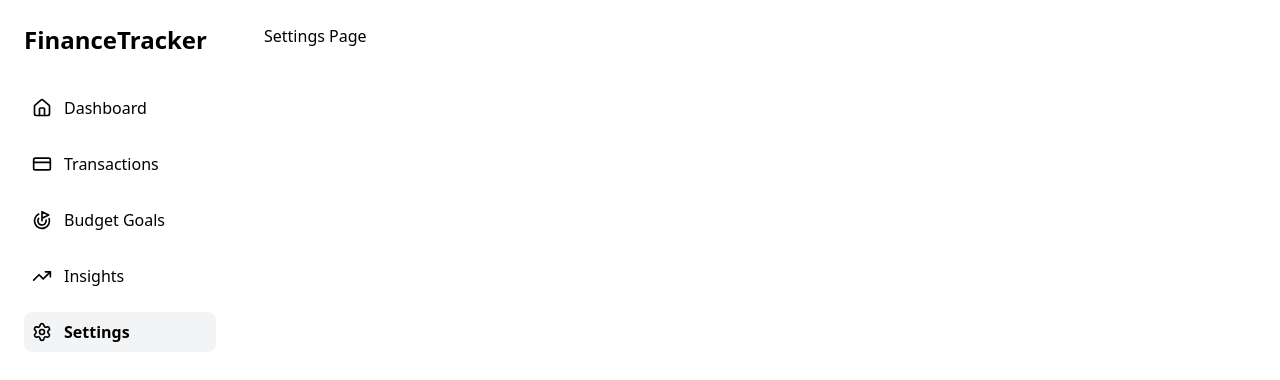
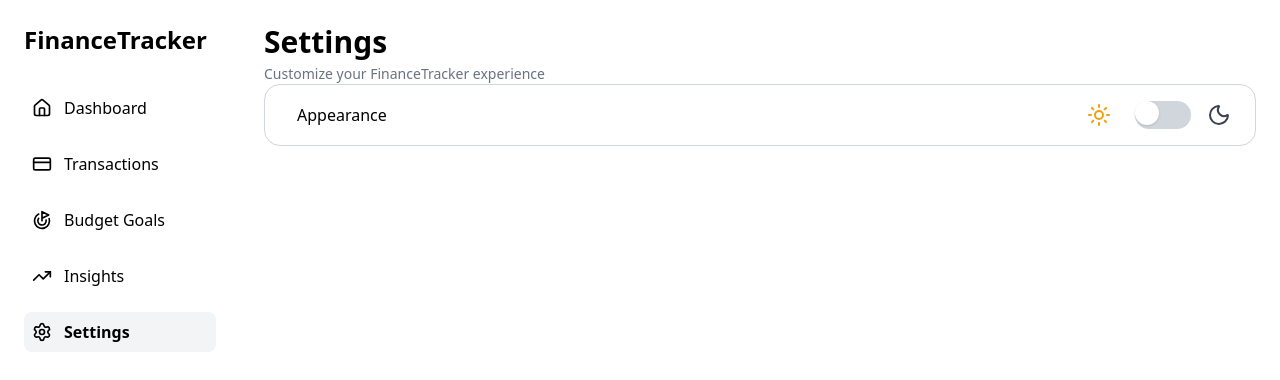
Before and after one commit to prabhatsingh415/Finance-Tracker, a React (Vite) app: page /settings in a window 1280 px wide. Shown: the top 380 px of the page. Built offline with nearby package versions, Linux system fonts and the light colour scheme.

Commit message:
started building setting page, added theme mode toggle button !

```diff
--- a/package.json
+++ b/package.json
@@ -10,6 +10,7 @@
     "preview": "vite preview"
   },
   "dependencies": {
+    "@headlessui/react": "^2.2.9",
     "@reduxjs/toolkit": "^2.9.0",
     "@tailwindcss/vite": "^4.1.13",
     "lucide-react": "^0.544.0",
--- a/src/App.jsx
+++ b/src/App.jsx
@@ -1,15 +1,15 @@
 import React from "react";
 import { Routes, Route } from "react-router-dom";
 import SidePannel from "./components/SidePannel";
-import Dashboard from "./pages/Dashboard";
-import Transactions from "./pages/Transactions";
-import BudgetGoals from "./pages/BudgetGoals";
-import Insights from "./pages/Insights";
-import Settings from "./pages/Settings";
+import Dashboard from "./pages/Dashboard.jsx";
+import Transactions from "./pages/Transactions.jsx";
+import BudgetGoals from "./pages/BudgetGoals.jsx";
+import Insights from "./pages/Insights.jsx";
+import Settings from "./pages/Settings.jsx";
 
 function App() {
   return (
-    <div className="flex h-screen w-screen">
+    <div className="flex h-screen w-full bg-white dark:bg-[#000000] dark:text-white ">
       <SidePannel />
       <div className="flex-1 p-6 md:ml-60">
         <Routes>
--- a/src/components/SidePannel.jsx
+++ b/src/components/SidePannel.jsx
@@ -43,14 +43,14 @@ function SidePannel() {
 
   return (
     <>
-      <div className="md:hidden h-screen flex items-start p-4 dark:bg-gray-900 ">
+      <div className="md:hidden h-screen flex items-start p-4 dark:bg-[#000000] dark:text-white ">
         <button onClick={() => setOpen(!open)}>
           <PanelLeft size={28} />
         </button>
       </div>
       <div
         className={`
-          fixed top-0 z-50 left-0 h-full w-60 p-6 bg-white dark:bg-gray-900
+          fixed top-0 z-50 left-0 h-full w-60 p-6 bg-white dark:bg-[#000000] dark:text-white
           transform transition-transform duration-300 ease-in-out
           md:translate-x-0
           ${open ? "translate-x-0" : "-translate-x-full"}
@@ -61,7 +61,7 @@ function SidePannel() {
           <CircleX size={25} />
         </button>
         <h2 className="text-2xl font-bold mb-8">FinanceTracker</h2>
-        <div className="flex flex-col gap-4 w-full">
+        <div className="flex flex-col gap-4 w-full ">
           {options.map((option) => (
             <NavLink
               key={option.id}
--- /dev/null
+++ b/src/components/ToggleButton.jsx
@@ -0,0 +1,32 @@
+import React from "react";
+
+function ToggleButton({
+  enabled,
+  setEnabled,
+  width = 56,
+  height = 28,
+  circleSize = 20,
+  onColor = "bg-blue-500",
+  offColor = "bg-gray-300",
+}) {
+  return (
+    <div
+      onClick={() => setEnabled(!enabled)}
+      style={{ width: width, height: height }}
+      className={`flex items-center rounded-full p-1 cursor-pointer transition-colors duration-300 ${
+        enabled ? onColor : offColor
+      }`}
+    >
+      <div
+        style={{
+          width: circleSize,
+          height: circleSize,
+          transform: `translateX(${enabled ? width - circleSize - 2 : 0}px)`,
+        }}
+        className="bg-white rounded-full shadow-md transition-transform duration-300"
+      ></div>
+    </div>
+  );
+}
+
+export default ToggleButton;
--- a/src/pages/Dashboard.jsx
+++ b/src/pages/Dashboard.jsx
@@ -59,7 +59,7 @@ function Dashboard() {
   }));
 
   return (
-    <div className="flex flex-col justify-center items-center gap-10 p-4 md:p-8">
+    <div className="flex flex-col justify-center items-center bg-white dark:bg-[#000000] dark:text-white gap-10 p-4 md:p-8 dark:border-l border-white">
       <div className="w-full flex flex-col justify-start items-start">
         <h1 className="text-3xl font-semibold mb-1">Dashboard</h1>
         <p className="text-gray-500 text-sm md:text-md">
@@ -67,7 +67,7 @@ function Dashboard() {
         </p>
       </div>
 
-      <div className="flex flex-col md:flex-row justify-around items-center gap-6">
+      <div className="flex flex-col md:flex-row justify-around items-center gap-6 ">
         {data.map(({ id, title, value, color }) => (
           <div
             key={id}
@@ -85,23 +85,23 @@ function Dashboard() {
           </div>
         ))}
       </div>
-      <div className="w-full flex justify-center items-center border border-gray-300 rounded-2xl p-2">
+      <div className="w-full flex justify-center items-center border border-gray-300 rounded-2xl p-2 ">
         <ExpensePieChart data={expenseData} />
       </div>
 
-      <div className="w-full flex flex-col justify-center items-center gap-4 border border-gray-300 p-4 rounded-2xl">
+      <div className="w-full flex flex-col justify-center items-center gap-4 border border-gray-300 p-4 rounded-2xl ">
         {sortedTransactions.map((transaction) => (
           <div
             key={transaction.id}
             className="w-full flex items-center justify-between p-2 rounded-2xl bg-[#f5f5f7]"
           >
-            <div className="flex items-center gap-4">
+            <div className="flex w-full items-center gap-4 ">
               <span
                 className={`h-3 w-3 rounded-full ml-2 ${
                   transaction.type === "expense" ? "bg-red-500" : "bg-green-500"
                 }`}
               />
-              <div className="flex flex-col justify-center items-start gap-1">
+              <div className="flex flex-col justify-center items-start gap-1 ">
                 <span className="font-bold">{transaction.description}</span>
                 <span className="font-light">{transaction.category}</span>
               </div>
--- a/src/pages/Settings.jsx
+++ b/src/pages/Settings.jsx
@@ -1,7 +1,75 @@
-import React from "react";
+import { Moon, Sun } from "lucide-react";
+import { useSelector, useDispatch } from "react-redux";
+import { toggleTheme } from "../redux/themeSlice";
+import { Switch } from "@headlessui/react";
+import { useEffect } from "react";
 
 function Settings() {
-  return <div>Settings Page</div>;
+  const theme = useSelector((state) => state.theme.mode); // "light" or "dark"
+  const dispatch = useDispatch();
+
+  const handleToggle = () => {
+    dispatch(toggleTheme());
+  };
+
+  const enabled = theme === "dark";
+
+  // Apply dark/light class to html
+  useEffect(() => {
+    const html = document.documentElement;
+    if (enabled) {
+      html.classList.add("dark");
+    } else {
+      html.classList.remove("dark");
+    }
+  }, [enabled]);
+
+  return (
+    <div className="">
+      <div className="w-full flex flex-col justify-start items-start">
+        <h1 className="text-3xl font-semibold mb-1">Settings</h1>
+        <p className="text-gray-500 text-sm md:text-md">
+          Customize your FinanceTracker experience
+        </p>
+      </div>
+
+      <div className="w-full flex justify-start items-center border border-gray-300 rounded-2xl p-4">
+        <span className="flex justify-center items-center ml-4">
+          Appearance
+        </span>
+
+        <div className="flex items-center gap-4 ml-auto">
+          <Sun
+            size={24}
+            color={!enabled ? "#F59E0B" : "#9CA3AF"} // orange for light, dim for dark
+            className="mr-2"
+          />
+
+          <Switch
+            checked={enabled}
+            onChange={handleToggle}
+            className={`relative inline-flex h-7 w-14 shrink-0 cursor-pointer rounded-full transition-colors duration-200 focus:outline-none ${
+              enabled ? "bg-green-500" : "bg-gray-300"
+            }`}
+          >
+            <span className="sr-only">Toggle appearance</span>
+            <span
+              aria-hidden="true"
+              className={`pointer-events-none inline-block h-6 w-6 transform rounded-full bg-white shadow ring-0 transition-transform duration-200 ${
+                enabled ? "translate-x-7" : "translate-x-0"
+              }`}
+            />
+          </Switch>
+
+          <Moon
+            size={24}
+            color={enabled ? "#F8FAFC" : "#374151"} // bright on dark, dim on light
+            className="mr-2"
+          />
+        </div>
+      </div>
+    </div>
+  );
 }
 
 export default Settings;
--- a/src/redux/themeSlice.js
+++ b/src/redux/themeSlice.js
@@ -9,6 +9,8 @@ const themeSlice = createSlice({
     toggleTheme: (state) => {
       state.mode = state.mode === "light" ? "dark" : "light";
       localStorage.setItem("theme", state.mode);
+      document.body.style.backgroundColor =
+        state.mode === "light" ? "white" : "#000000";
     },
   },
 });
```
Also changed, not shown: 1 other file (tests, documents, lock files or other folders).
